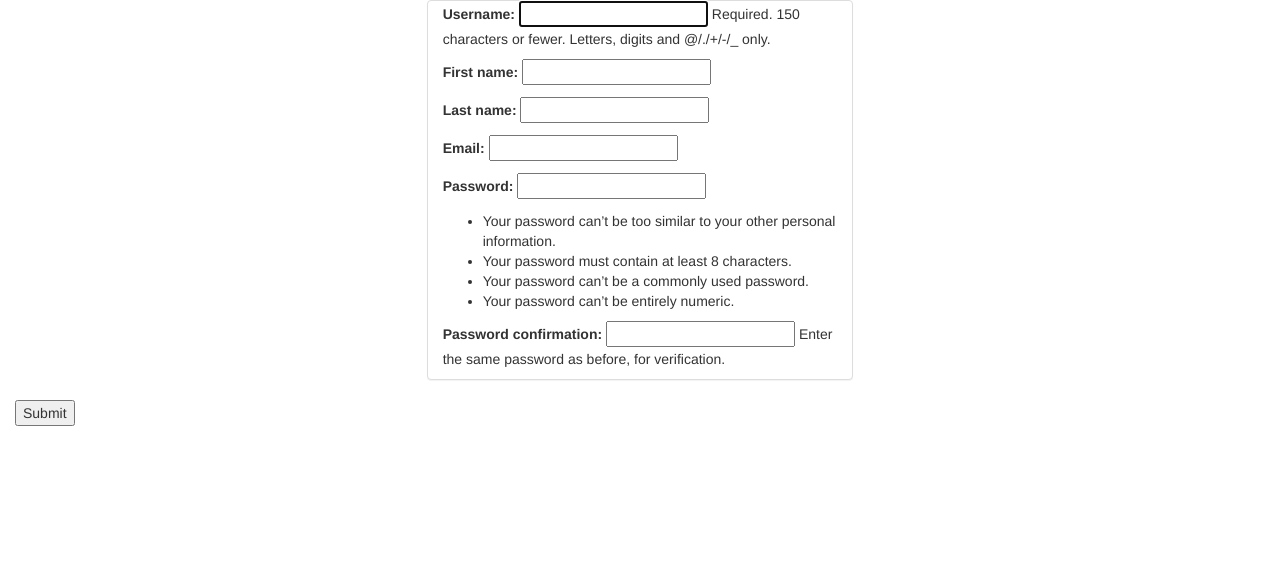
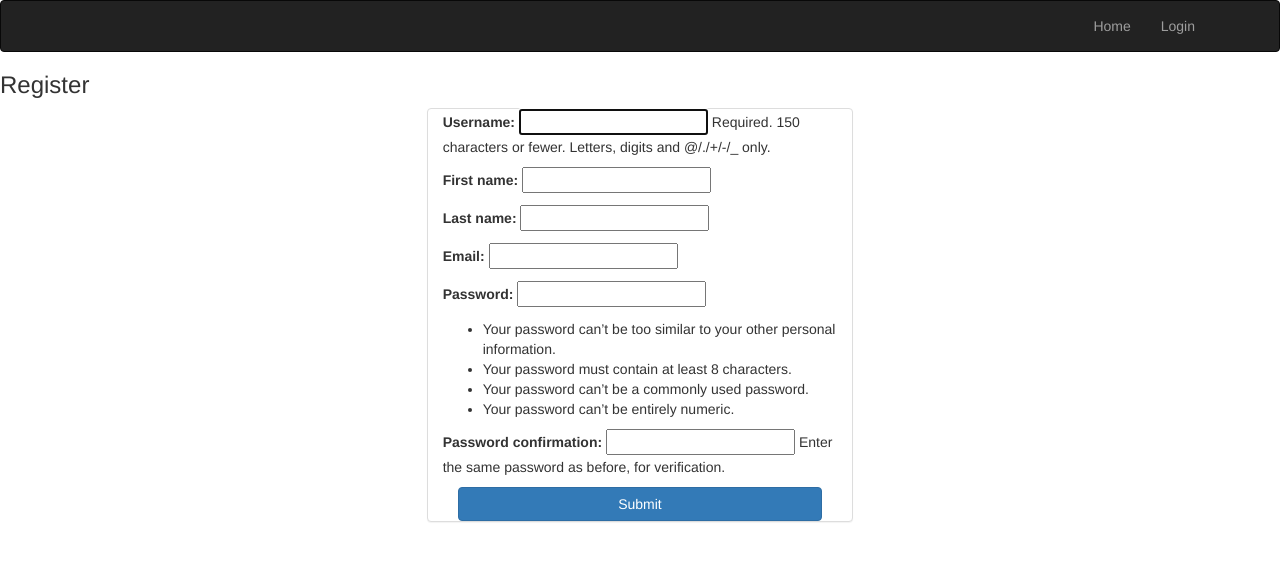
Before and after one commit to dscott24/Cosc484, a Django app: page /signup/ in a window 1280 px wide. Shown: the top 561 px of the page. Run offline with Django 3.2, Linux system fonts and the light colour scheme; some libraries are stand-ins or nearby versions.

Commit message:
fixed sign up errors

```diff
--- a/GroupProject/MessageApp/pages/templates/signup.html
+++ b/GroupProject/MessageApp/pages/templates/signup.html
@@ -12,17 +12,34 @@
 
 </head>
 <body>
+        <nav class="navbar fixed-top navbar-toggleable-md navbar-inverse bg-inverse">
+                <div class="container">
 
+                    <div class="collapse navbar-collapse" id="navbarExample">
+                        <ul class="nav navbar-nav navbar-right">
+                            <li class="nav-item">
+                                <a class="nav-link" href="{% url 'home'%}">Home <span class="sr-only">(current)</span></a>
+                            </li>
+                            <li class="nav-item">
+                                <a class="nav-link" href="{% url 'login' %}">Login</a>
+                            </li>
+                        </ul>
+                    </div>
+                </div>
+            </nav>
  <div class="conatiner">
      <form method="post">
          {%csrf_token %}
+         <h3>Register</h3>
          <div class="container col-lg-4 col-lg-offset-4 panel panel-default ">
          {{form.as_p}}
+
+         <div class="col-xs-12">
+                <button type="submit" class="btn btn-primary btn-block btn-flat">Submit</button>
+            </div>
          </div>
 
-         <div class="col-xs-12">
-                <button type="submit" >Submit</button>
-            </div>
+
      </form>
  </div>
 
--- a/GroupProject/MessageApp/pages/views.py
+++ b/GroupProject/MessageApp/pages/views.py
@@ -14,7 +14,7 @@ def home_view(request, *args, **kwargs):
 def login_view(request, *args, **kwargs):
     return render(request,"login.html", {})
 
-def signup_view(request, *args, **kwargs):
+def signup_view(request):
     if request.method == 'POST':
         form = RegistrationForm(request.POST)
         if form.is_valid():
```
Also changed, not shown: GroupProject/MessageApp/db.sqlite3.
